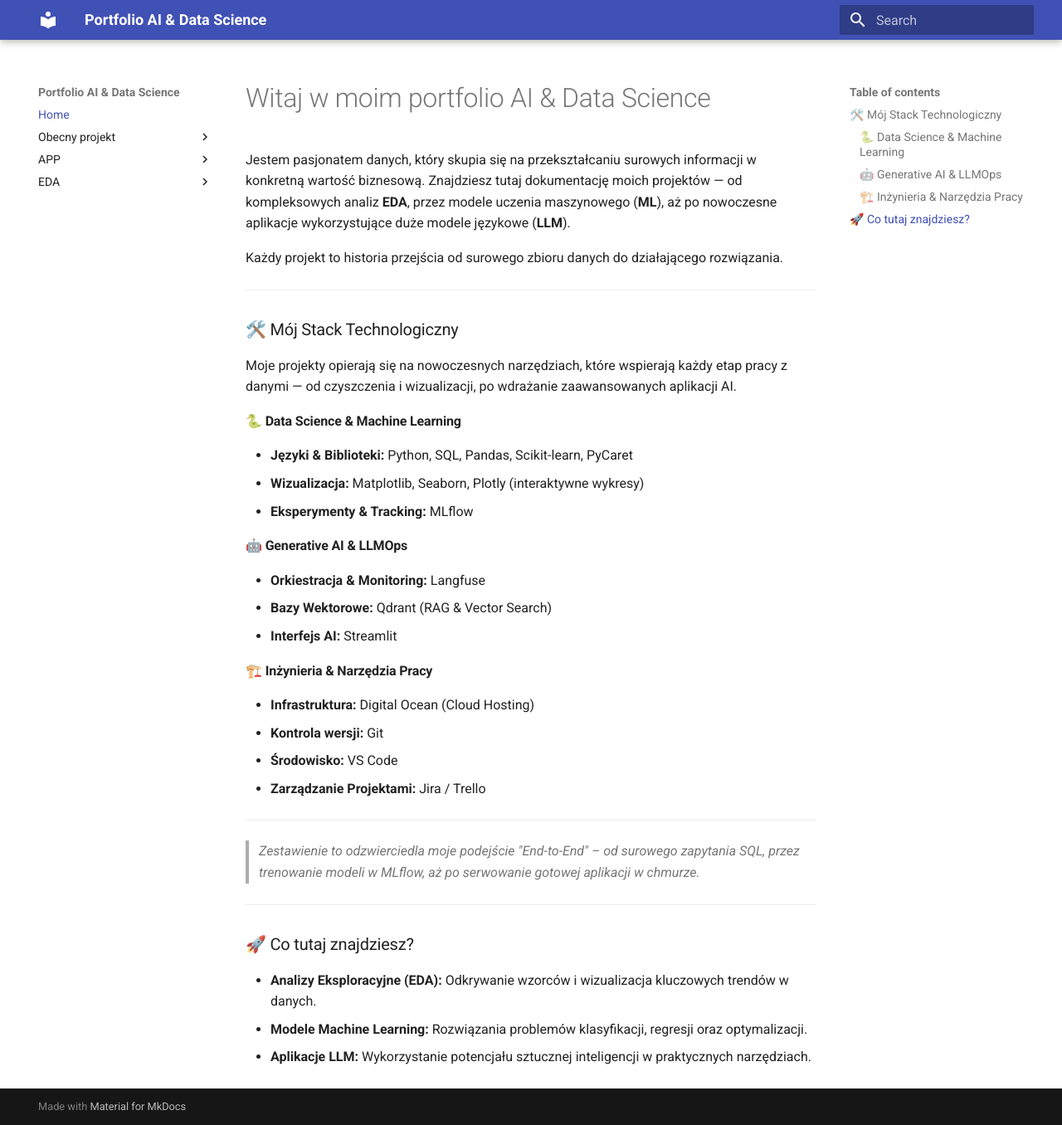
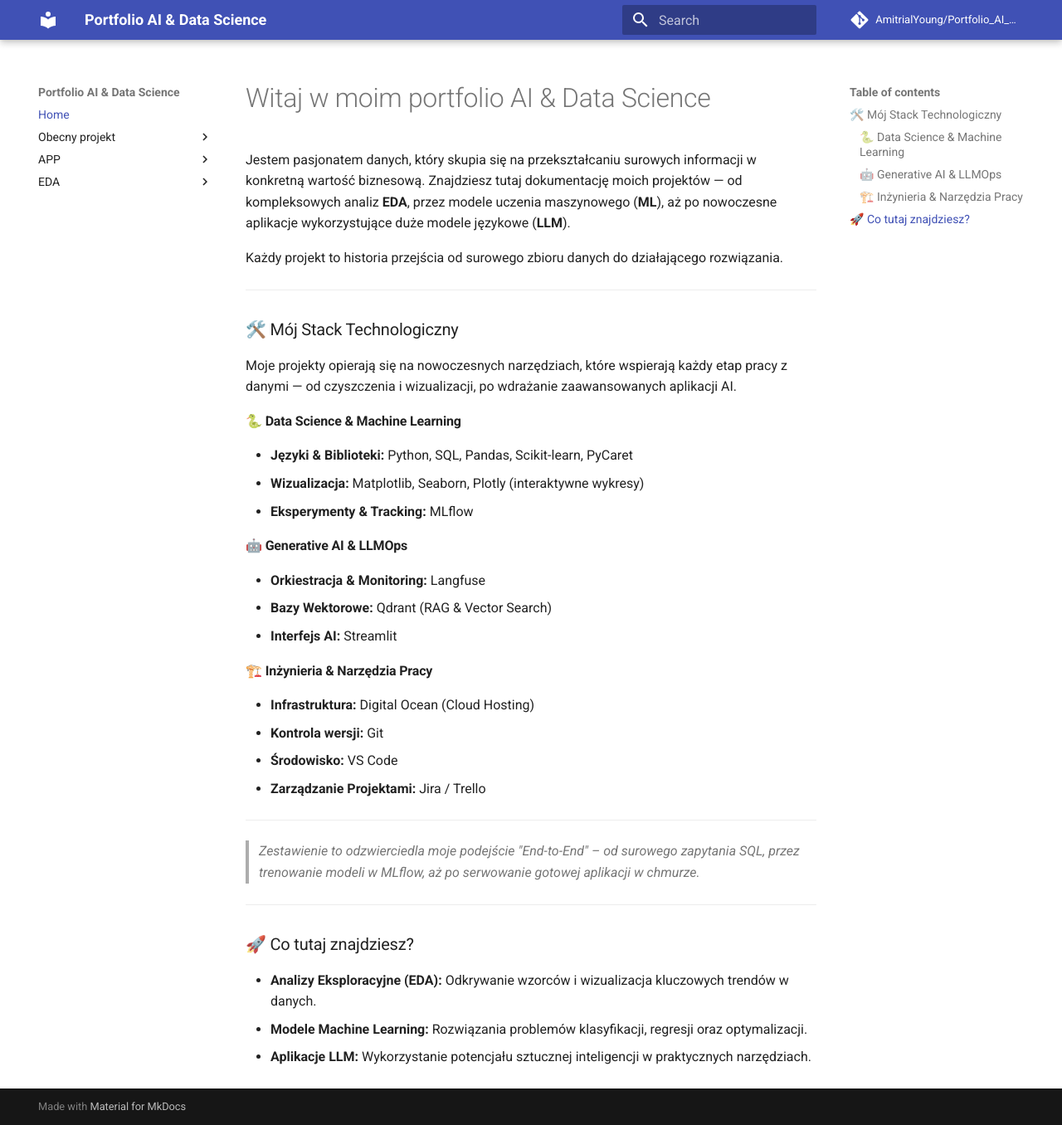
Before and after one commit to AmitrialYoung/Portfolio_AI_-_Data_Science, an MkDocs documentation site: the page built from docs/index.md, in a window 1280 px wide and 1356 px high. Shown: the whole window at 83% size. Built offline with MkDocs 1.6.1 and Material for MkDocs 9.7.7, drawn with Linux system fonts in a browser that asks for light colours; comment, search, counter and statistics services are not loaded.

Commit message:
second commit

```diff
--- a/mkdocs.yml
+++ b/mkdocs.yml
@@ -1,6 +1,9 @@
 site_name: Portfolio AI & Data Science
 site_author: Mariusz Wolak
 site_description: Projekty z obszaru DS, ML oraz LLM
+
+repo_name: AmitrialYoung/Portfolio_AI_-_Data_Science
+repo_url: https://github.com/AmitrialYoung/Portfolio_AI_-_Data_Science
 
 theme:
   name: material
```
Also changed, not shown: 1 other file.
